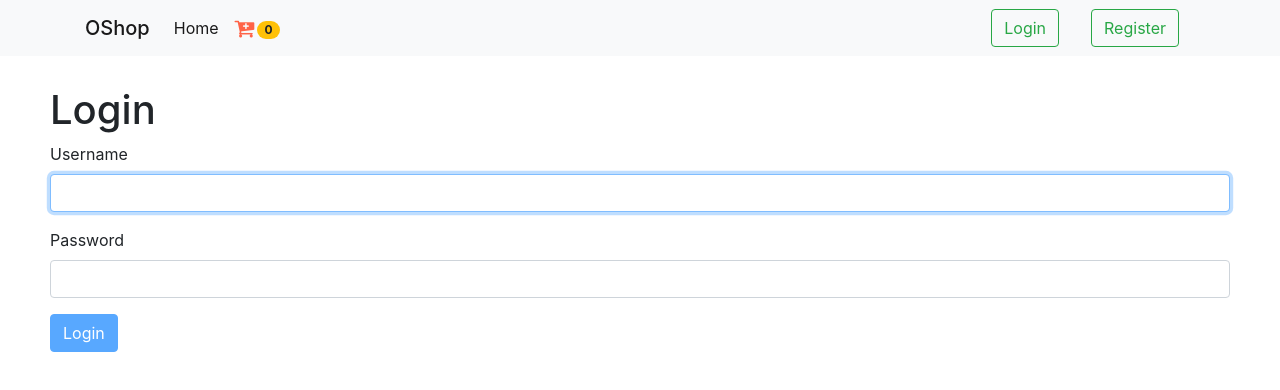
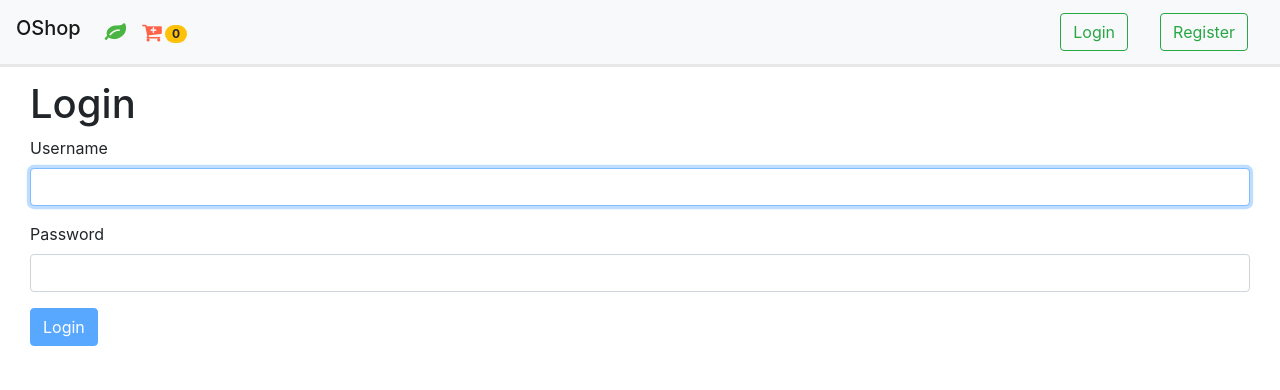
Before and after one commit to ShirleyXia330/react-oshop, a React (Create React App) app: page /login in a window 1280 px wide. Shown: the top 390 px of the page. Built offline with nearby package versions, Linux system fonts and the light colour scheme.

Commit message:
Optimzing <Navbar>

```diff
--- a/package.json
+++ b/package.json
@@ -16,12 +16,12 @@
     "jsonwebtoken": "^8.5.1",
     "jwt-decode": "^2.2.0",
     "lodash": "^4.17.11",
-    "mdbreact": "^4.18.1",
+    "mdbreact": "^4.21.0",
     "mongoose": "^5.6.11",
     "nodemon": "^1.19.1",
     "query-string": "^6.7.0",
     "react": "^16.8.6",
-    "react-bootstrap": "^1.0.0-beta.10",
+    "react-bootstrap": "^1.0.0-beta.12",
     "react-currency-formatter": "^1.1.0",
     "react-dom": "^16.9.0",
     "react-router-dom": "^5.0.1",
--- a/src/App.jsx
+++ b/src/App.jsx
@@ -4,7 +4,7 @@ import { Route, Switch, Redirect } from "react-router-dom";
 import { ToastContainer } from "react-toastify";
 import "react-toastify/dist/ReactToastify.css";
 
-import NavBar from "./components/navbar";
+import MyNavbar from "./components/myNavbar";
 import Products from "./components/products";
 import Product from "./components/product";
 import NotFound from "./components/notFound";
@@ -80,8 +80,8 @@ class App extends Component {
         /> */}
 
         <ToastContainer />
-        <NavBar user={getUser()} cart={cart} />
-        <div className="content" style={{ margin: "20px" }}>
+        <MyNavbar user={getUser()} cart={cart} />
+        <div className="content" style={{ paddingTop: "80px" }}>
           <Switch>
             <ProtectedRoute path="/admin/orders" component={Orders} />
             <Route
--- /dev/null
+++ b/src/components/myNavbar.jsx
@@ -0,0 +1,76 @@
+import React, { Component } from "react";
+
+import { Link, NavLink } from "react-router-dom";
+import _ from "lodash";
+import { Nav, Navbar, NavDropdown } from "react-bootstrap";
+
+class MyNavbar extends Component {
+  state = {};
+
+  getItemCount = cart => {
+    if (!cart) return 0;
+    return _.sumBy(cart.items, item => item.numberInCart);
+  };
+
+  render() {
+    const { user, cart } = this.props;
+    const itemCount = this.getItemCount(cart);
+
+    return (
+      <React.Fragment>
+        <Navbar bg="light" expand="md" fixed="top">
+          <Navbar.Brand className="h1">OShop</Navbar.Brand>
+          <Navbar.Toggle aria-controls="basic-navbar-nav" />
+          <Navbar.Collapse id="basic-navbar-nav">
+            <Nav className="mr-auto">
+              <Link className="nav-link" to="/">
+                <i className="fa fa-leaf fa-lg" id="home" />
+              </Link>
+              <Link className="nav-link" to="/cart">
+                <i className="fa fa-cart-plus fa-lg" id="cart" />
+                <span className="badge badge-warning badge-pill">
+                  {itemCount}
+                </span>
+              </Link>
+            </Nav>
+          </Navbar.Collapse>
+
+          <Navbar.Collapse className="justify-content-end">
+            {!user && (
+              <React.Fragment>
+                <Link className="btn btn-outline-success mx-3 " to="/login">
+                  Login
+                </Link>
+                <Link className="btn btn-outline-success mx-3 " to="/register">
+                  Register
+                </Link>
+              </React.Fragment>
+            )}
+            {user && (
+              <NavDropdown
+                title={`Hi, ${user.username}`}
+                id="basic-nav-dropdown"
+              >
+                <NavLink to="/my/orders" className="nav-link">
+                  My Orders
+                </NavLink>
+                <NavLink to="/admin/orders" className="nav-link">
+                  Manage Orders
+                </NavLink>
+                <NavLink to="/products" className="nav-link">
+                  Manage Products
+                </NavLink>
+                <NavDropdown.Divider />
+                <NavLink to="/logout" className="nav-link">
+                  Logout
+                </NavLink>
+              </NavDropdown>
+            )}
+          </Navbar.Collapse>
+        </Navbar>
+      </React.Fragment>
+    );
+  }
+}
+
+export default MyNavbar;
--- a/src/components/navbar.jsx
+++ /dev/null
@@ -1,106 +0,0 @@
-import React, { Component } from "react";
-
-import { Link } from "react-router-dom";
-import {
-  MDBDropdown,
-  MDBDropdownToggle,
-  MDBDropdownMenu,
-  MDBDropdownItem
-} from "mdbreact";
-import _ from "lodash";
-
-class NavBar extends Component {
-  state = {};
-
-  getItemCount = cart => {
-    if (!cart) return 0;
-    return _.sumBy(cart.items, item => item.numberInCart);
-  };
-
-  render() {
-    const { user, cart } = this.props;
-    const itemCount = this.getItemCount(cart);
-
-    return (
-      <React.Fragment>
-        <nav className="navbar navbar-expand-lg navbar-light bg-light sticky-top">
-          <div className="container">
-            <span className="navbar-brand mb-0 h1" href="#">
-              OShop
-            </span>
-            <div
-              className="collapse navbar-collapse"
-              id="navbarSupportedContent"
-            >
-              <ul className="navbar-nav mr-auto">
-                <li className="nav-item active">
-                  <Link className="nav-link" to="/">
-                    Home <span className="sr-only">(current)</span>
-                  </Link>
-                </li>
-                {/* <li className="nav-item">
-                  <Link className="nav-link" to="/products">
-                    Products
-                  </Link>
-                </li> */}
-                <li>
-                  <Link className="nav-link" to="/cart">
-                    <i className="fa fa-cart-plus fa-lg" />
-                    <span className="badge badge-warning badge-pill">
-                      {itemCount}
-                    </span>
-                  </Link>
-                </li>
-              </ul>
-
-              {!user && (
-                <React.Fragment>
-                  <Link className="btn btn-outline-success mx-3 " to="/login">
-                    Login
-                  </Link>
-                  <Link
-                    className="btn btn-outline-success mx-3 "
-                    to="/register"
-                  >
-                    Register
-                  </Link>
-                </React.Fragment>
-              )}
-              {user && (
-                <React.Fragment>
-                  <MDBDropdown>
-                    <MDBDropdownToggle caret color="success">
-                      Hi, {user.username}
-                    </MDBDropdownToggle>
-                    <MDBDropdownMenu basic>
-                      <MDBDropdownItem id="dropdownItem">
-                        <Link to="/my/orders">My Orders</Link>
-                      </MDBDropdownItem>
-                      <MDBDropdownItem id="dropdownItem">
-                        <Link to="/admin/orders">Manage Orders</Link>
-                      </MDBDropdownItem>
-                      <MDBDropdownItem id="dropdownItem">
-                        <Link to="/products">Manage Products</Link>
-                      </MDBDropdownItem>
-                      <MDBDropdownItem id="dropdownItem">
-                        <Link to="/logout">Logout</Link>
-                      </MDBDropdownItem>
-                    </MDBDropdownMenu>
-                  </MDBDropdown>
-                  {/* <Link
-                    className="btn btn-outline-success mx-3 dropdownItem"
-                    to="/logout"
-                  >
-                    Logout
-                  </Link> */}
-                </React.Fragment>
-              )}
-            </div>
-          </div>
-        </nav>
-      </React.Fragment>
-    );
-  }
-}
-
-export default NavBar;
--- a/src/components/productsTable.jsx
+++ b/src/components/productsTable.jsx
@@ -51,7 +51,7 @@ class ProductsTable extends Component {
     const { products, onSort, selectedSort } = this.props;
 
     return (
-      <table className="table">
+      <table className="table table-striped">
         <TableHeader
           onSort={onSort}
           selectedSort={selectedSort}
--- a/src/index.css
+++ b/src/index.css
@@ -19,6 +19,7 @@ code {
 
 .navbar {
   margin-bottom: 30px;
+  border-bottom: 3px solid #e7e7e7;
 }
 
 #text-right {
@@ -49,14 +50,17 @@ code {
   outline: 0;
 }
 
-li a i {
+i#home {
+  color: rgb(75, 181, 67);
+}
+
+i#cart {
   color: tomato;
   margin-right: 3px;
-  transition: 0.5s;
+  transition: 0.3s;
 }
-
-li a i:hover {
-  color: black;
+i#cart:hover {
+  color: orangered;
   margin-right: 0px;
 }
 
@@ -103,3 +107,10 @@ div.card-footer div.row {
 div.text-center {
   padding-top: 6px;
 }
+
+@media (min-width: 768px) {
+  div.dropdown-menu {
+    right: 0;
+    left: auto;
+  }
+}
```
Also changed, not shown: 1 other file (tests, documents, lock files or other folders).
